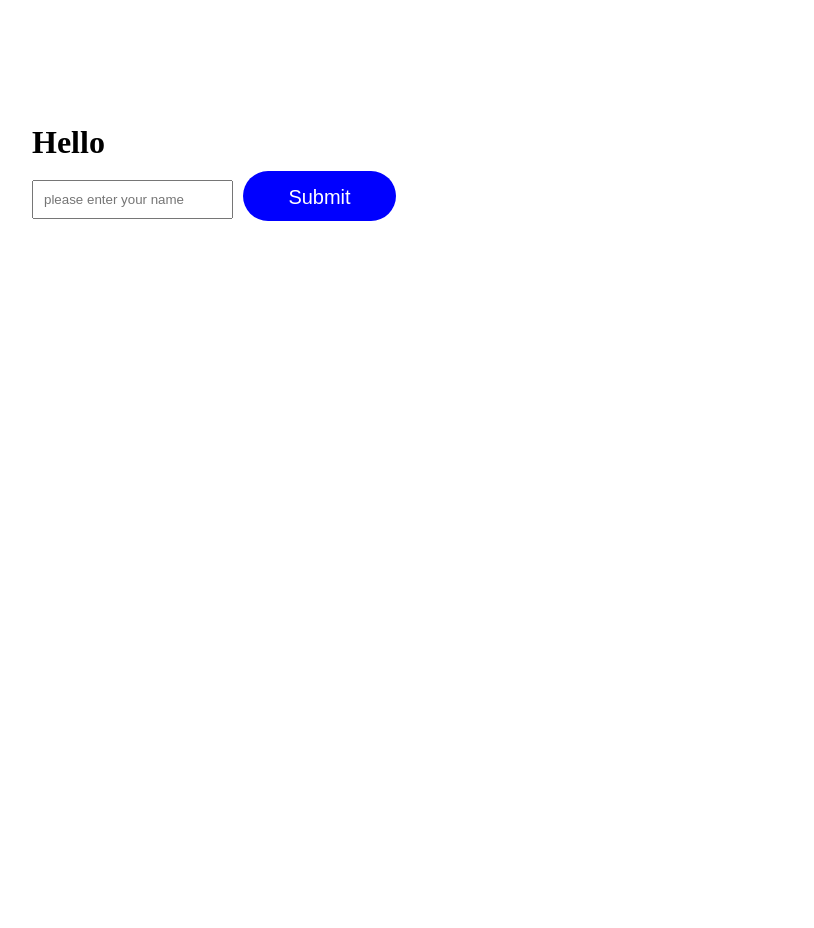
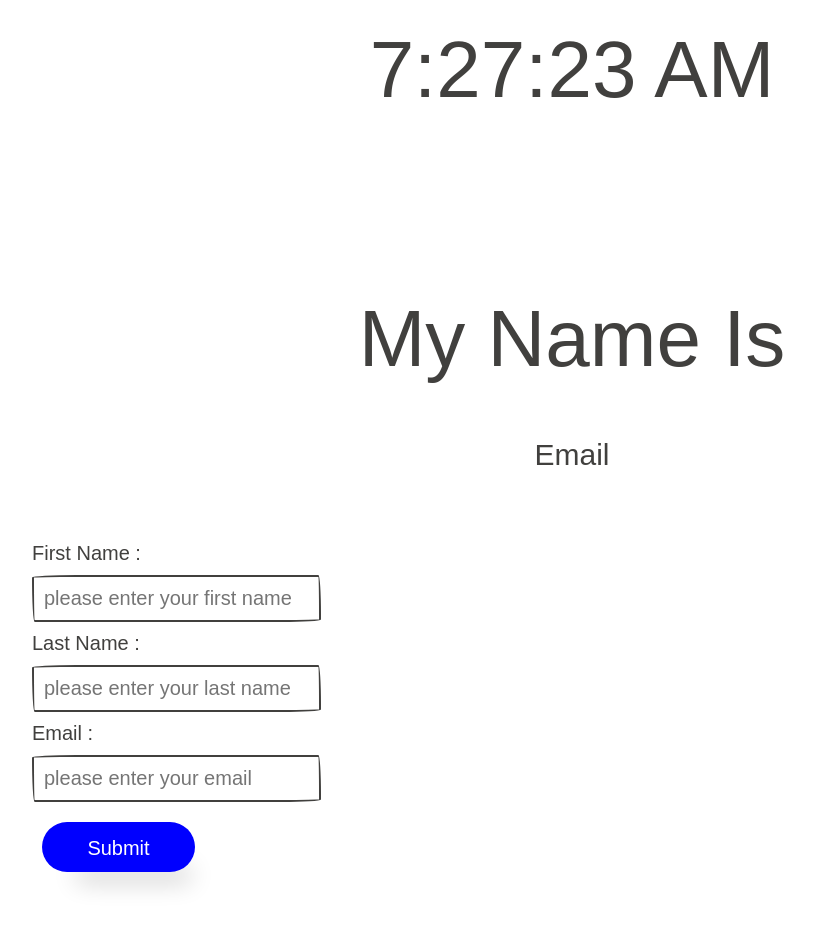
Before and after one commit to ROHITKUCHERIA/reactjs, a React (Create React App) app: page / in a window 1280 px wide. Shown: the part 208-1136 px from the top of the page, without its empty margins (68-882 px from the left). Before the commit the page ends 800 px from the top, so only its background shows below. Built offline with nearby package versions, Linux system fonts and the light colour scheme; a web font is replaced by a local one.

Commit message:
react form submit done

```diff
--- a/public/index.html
+++ b/public/index.html
@@ -10,6 +10,7 @@
       content="Web site created using create-react-app"
     />
     <link rel="apple-touch-icon" href="%PUBLIC_URL%/logo192.png" />
+    <link rel="stylesheet" href="https://unpkg.com/papercss@1.9.2/dist/paper.min.css"/>
     <!--
       manifest.json provides metadata used when your web app is installed on a
       user's mobile device or desktop. See https://developers.google.com/web/fundamentals/web-app-manifest/
--- a/src/Form.jsx
+++ b/src/Form.jsx
@@ -1,28 +1,83 @@
 import React, { useState } from "react";
 import "./index.css";
 function Form() {
-  const [name, chnageName] = useState("");
-  const [full_name, setFullName] = useState("");
+  const [name, chnageName] = useState({
+    fname : '',
+    lname : '',
+    email : '',
+  });
+
   const setValue = (event) => {
-    chnageName(event.target.value);
+    const value = event.target.value;
+    const name = event.target.name;
+
+    chnageName((preValue) => {
+      if(name === 'fname'){
+        return {
+          fname: value,
+          lname: preValue.lname,
+          email: preValue.email
+        }
+      }
+      else if(name === 'lname'){
+        return {
+          fname: preValue.fname,
+          lname: value,
+          email: preValue.email
+        }
+      }
+      else if(name === 'email'){
+        return {
+          fname: preValue.fname,
+          lname: preValue.lname,
+          email: value
+        }
+      }
+    });
   };
+
   const formSubmit = (event) => {
     event.preventDefault();
-    setFullName(name);
-    chnageName("");
+    alert('Form Submited');
+    chnageName({
+      fname: '',
+      lname: '',
+      email: ''
+    });
   };
+
+
   return (
     <>
-      <div style={{ margin: 100 }}>
+      <div style={{ margin: 100}}>
         <form onSubmit={formSubmit}>
-          <h1>Hello {full_name}</h1>
-          <input
+          <p style={{ textAlign:"center"}}><h1>My Name Is {name.fname} {name.lname}</h1>
+          <h4>Email {name.email}</h4></p><br/><br/><br/>
+          <p>First Name :</p><input
             type="text"
-            style={{ color: "blue", padding: 10 }}
-            placeholder="please enter your name"
+            style={{padding: 10,marginBlock:10}}
+            placeholder="please enter your first name"
             onChange={setValue}
-            value={name}
+            value={name.fname}
+            name="fname"
           />
+          Last Name : <input
+            type="text"
+            style={{padding: 10,marginBlock:10 }}
+            placeholder="please enter your last name"
+            onChange={setValue}
+            value={name.lname}
+            name="lname"
+          />
+          Email : <input
+            type="email"
+            style={{padding: 10 ,marginBlock:10}}
+            placeholder="please enter your email"
+            onChange={setValue}
+            value={name.email}
+            name="email"
+          />
+
           <button
             className="button1"
             type="submit"
```
